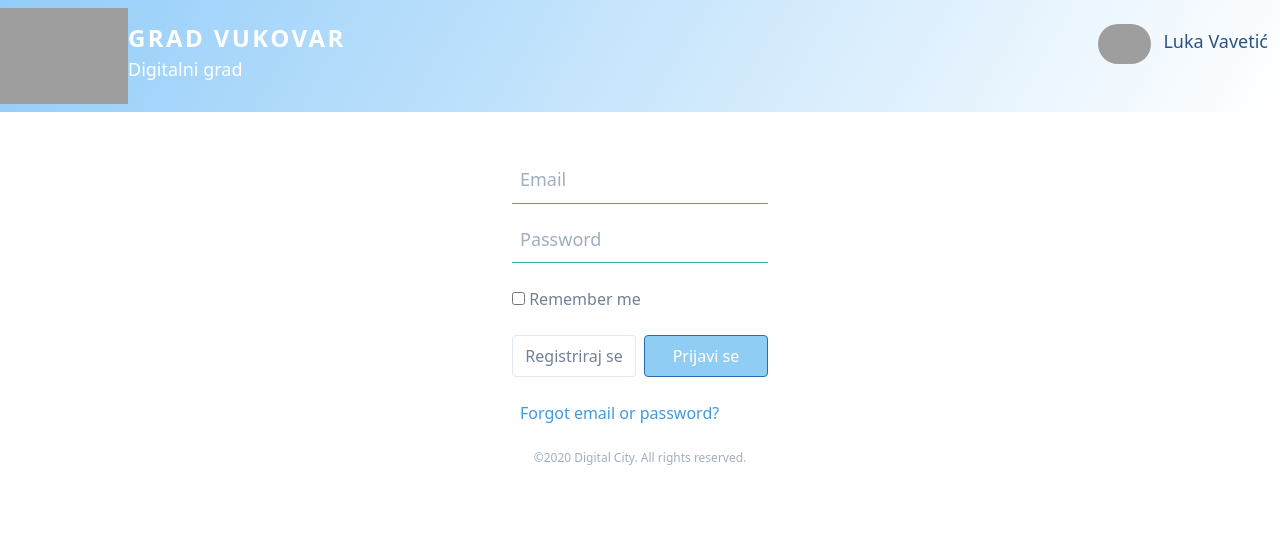
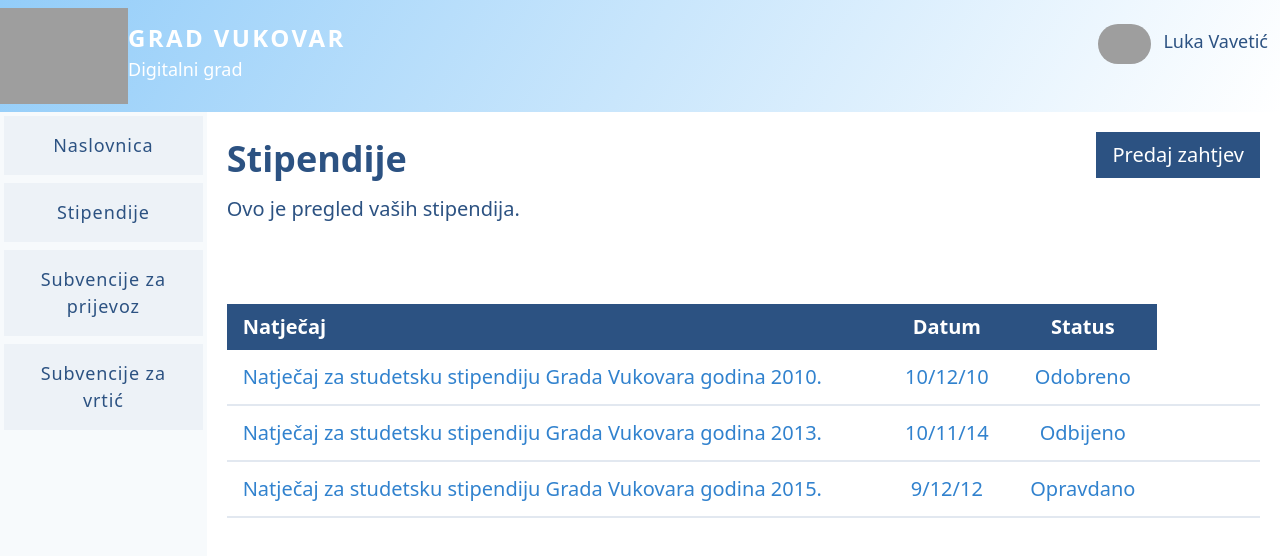
Before and after one commit to lukavavetic/digital-city-ui, a Vue app: page /users in a window 1280 px wide. Shown: the top 556 px of the page. Built offline with nearby package versions, Linux system fonts and the light colour scheme; grey boxes are pictures that could not be loaded.

Commit message:
Install VueRouter. Create Login and UserList pages

```diff
--- a/package.json
+++ b/package.json
@@ -14,7 +14,8 @@
     "core-js": "^3.6.4",
     "postcss-cli": "^7.1.1",
     "tailwindcss": "^1.3.5",
-    "vue": "^2.6.11"
+    "vue": "^2.6.11",
+    "vue-router": "^3.1.6"
   },
   "devDependencies": {
     "@vue/cli-plugin-babel": "~4.3.0",
--- a/src/App.vue
+++ b/src/App.vue
@@ -2,32 +2,27 @@
   <div id="app" class="h-full">
     <Header></Header>
 
-<!--    <div class="flex flex-row">-->
-<!--      <Sidebar></Sidebar>-->
+    <div class="flex flex-row">
+      <Sidebar></Sidebar>
 
-<!--      <div class="page-content">-->
-<!--        <Form></Form>-->
-<!--      </div>-->
-<!--    </div>-->
-    <div>
-      <Login></Login>
-    </div>
-
-
+      <div class="page-content">
+        <router-view :key="$route.path"></router-view>
+      </div>
+   </div>
   </div>
 </template>
 
 <script>
-import Header from './components/Header.vue'
-// import Sidebar from './components/Sidebar.vue'
-import Login from './components/Login.vue'
+import Header from '@/components/Header'
+import Sidebar from '@/components/Sidebar'
+
 
 export default {
   name: 'App',
   components: {
     Header,
+    Sidebar
 
-    Login,
   }
 }
 </script>
--- a/src/main.js
+++ b/src/main.js
@@ -2,8 +2,11 @@ import Vue from 'vue'
 import App from './App.vue'
 import "./assets/css/tailwind.css"
 
+import { router } from './routes.js'
+
 Vue.config.productionTip = false
 
 new Vue({
-  render: h => h(App),
+  router,
+  render: h => h(App)
 }).$mount('#app')
--- /dev/null
+++ b/src/pages/Login.vue
@@ -0,0 +1,16 @@
+<template>
+  <div id="test">
+    <LoginForm></LoginForm>
+  </div>
+</template>
+
+<script>
+import LoginForm from '@/components/LoginForm'
+
+export default {
+  name: 'Login',
+  components: {
+    LoginForm
+  }
+}
+</script>
--- /dev/null
+++ b/src/pages/Users/UserList.vue
@@ -0,0 +1,16 @@
+<template>
+  <div id="test">
+    <Table></Table>
+  </div>
+</template>
+
+<script>
+import Table from '@/components/Table'
+
+export default {
+  name: 'UserList',
+  components: {
+    Table
+  }
+}
+</script>
--- /dev/null
+++ b/src/routes.js
@@ -0,0 +1,30 @@
+import Vue from 'vue'
+import Router from 'vue-router'
+
+Vue.use(Router)
+
+import Login from './pages/Login.vue'
+import UserList from './pages/Users/UserList.vue'
+
+function createRouter() {
+    var router = new Router({
+        mode: 'history',
+        base: process.env.BASE_URL,
+        routes: [
+            {
+                path: '/login',
+                name: '',
+                component: Login
+            },
+            {
+                path: '/users',
+                name: '',
+                component: UserList
+            },
+        ]
+    })
+
+    return router;
+}
+
+export let router =  createRouter();
```
Also changed, not shown: src/components/LoginForm.vue (renamed from src/components/Login.vue), 1 other file (tests, documents, lock files or other folders).
